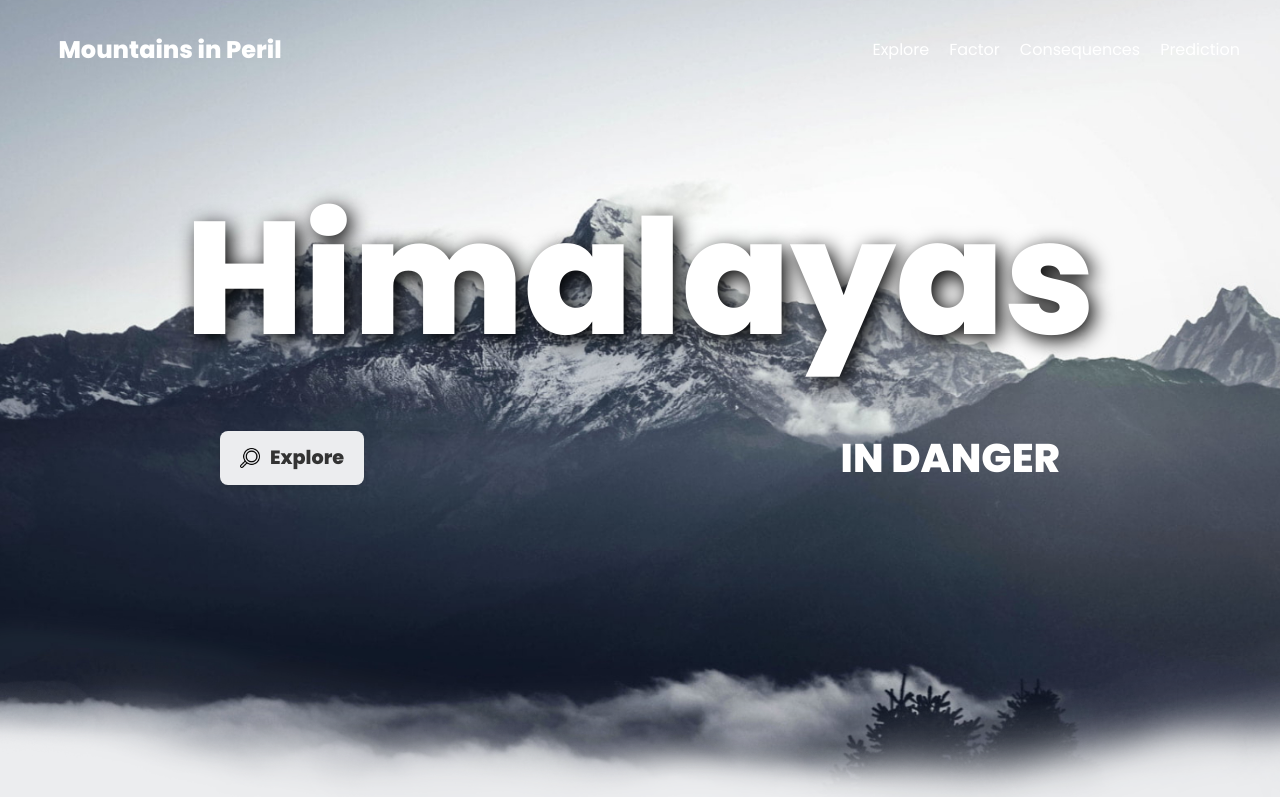
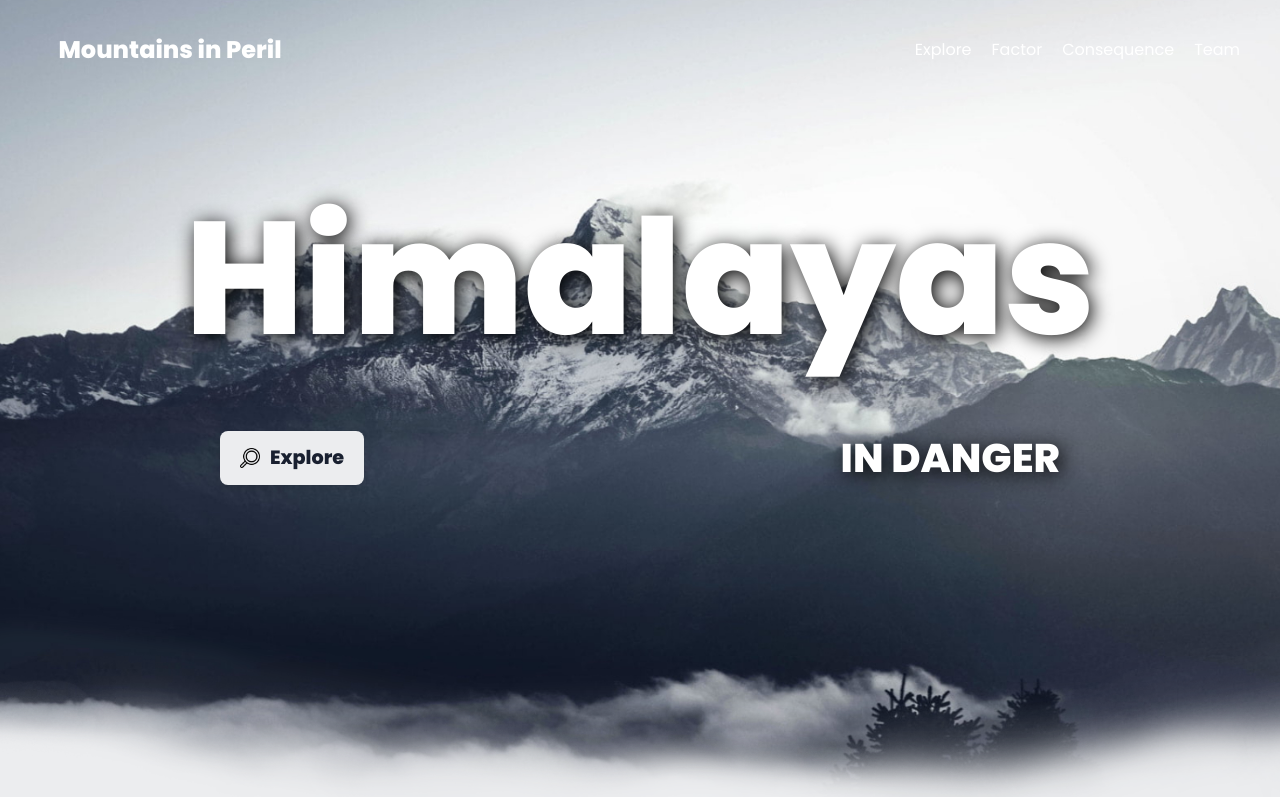
Before and after one commit to AshayaSah/nasa-space-app-mountains-in-peril, a plain HTML site: page index.html in a window 1280 px wide. Shown: the top 797 px of the page. Drawn offline with Linux system fonts and the light colour scheme.

Commit message:
Changes on css

```diff
--- a/css/style.css
+++ b/css/style.css
@@ -71,11 +71,11 @@ a{
 }
 
 .heading {
-  text-shadow: 5px 5px 20px black;
+  text-shadow: 3px 3px 20px black;
 
   font-size: 10rem;
   font-weight: bold;
-  color: #fff;
+  color:  #ffffff;
 }
 
 
@@ -121,7 +121,7 @@ a{
 /* Text inside the button */
 .explore-btn p {
   font-size: 1.2em;
-  color: #333;
+  color:#192030;
   margin: 0;
   font-weight: bold;
 }
@@ -132,6 +132,8 @@ a{
   color: white;
   font-weight: bold;
   text-transform: uppercase;
+
+  text-shadow: 3px 3px 20px black
 }
 
 /* Page 2 */
--- a/index.html
+++ b/index.html
@@ -3,7 +3,7 @@
   <head>
     <meta charset="UTF-8" />
     <meta name="viewport" content="width=device-width, initial-scale=1.0" />
-    <title>Document</title>
+    <title>Mountains In Peril</title>
     <link rel="stylesheet" href="css/style.css"/>
     <link rel="stylesheet" href="css/media-queries.css"/>
   </head>
@@ -15,8 +15,8 @@
         <ul class="nav-options">
           <li><a href="#change">Explore</a></li>
           <li><a href="#factor">Factor</a></li>
-          <li><a href="#consequences">Consequences</a></li>
-          <li><a href="#prediction">Prediction</a></li>
+          <li><a href="#relation">Consequence</a></li>
+          <li><a href="#team">Team</a></li>
         </ul>
       </nav>
       <div class="hero-image">
@@ -262,7 +262,7 @@
 
     </section>
 
-    <section class="team-section">
+    <section id="team" class="team-section">
         <h2 class="team-heading">Meet the Team</h2>
         <div class="team-grid">
           <!-- Team Member 1 -->
@@ -330,7 +330,7 @@
             <div class="column-1-footer">
               <h3 class="team-name">Mountains in Peril</h3>
               <p class="email">Email: <a href="mailto:ashayasah@gmail.com">Ashaya Sah</a></p>
-              <p class="phone">Phone: +1 123 456 7890</p>
+              <p class="phone">Phone: +977 9800980098</p>
             </div>
             <div class="column-2-footer">
               <h3 class="social-media">Follow us on social media</h3>
```
